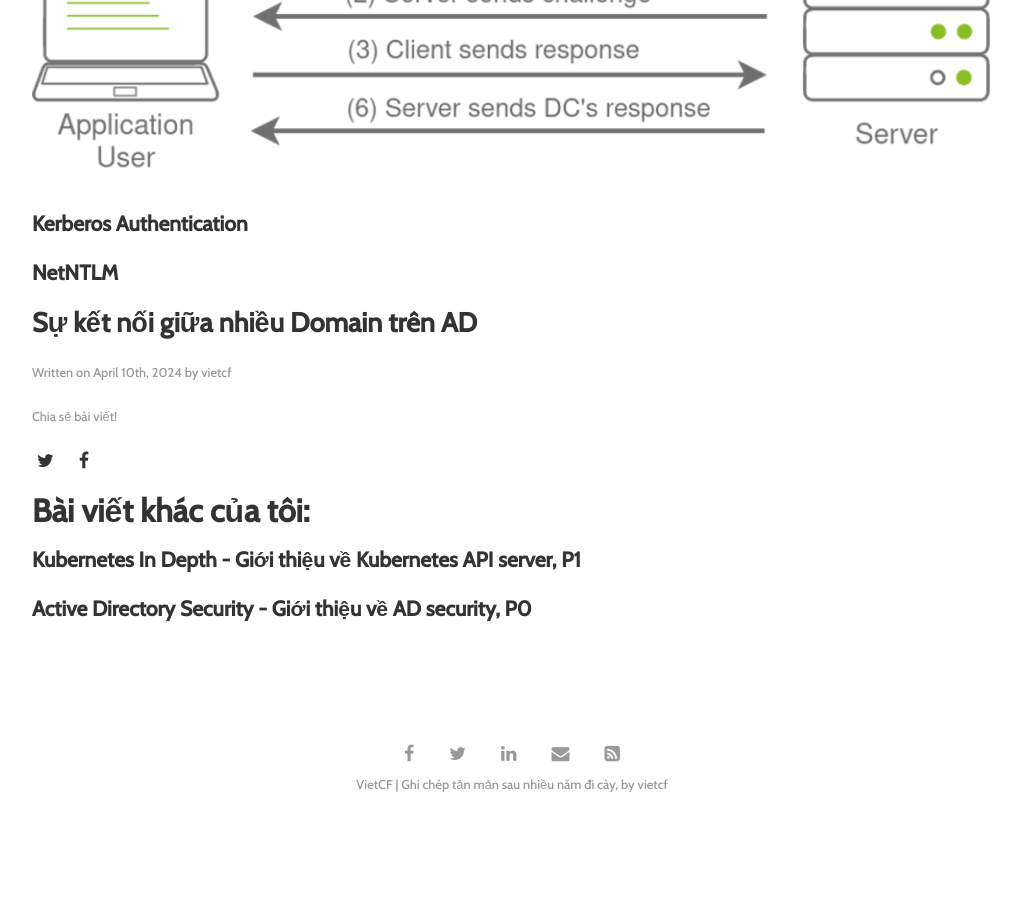
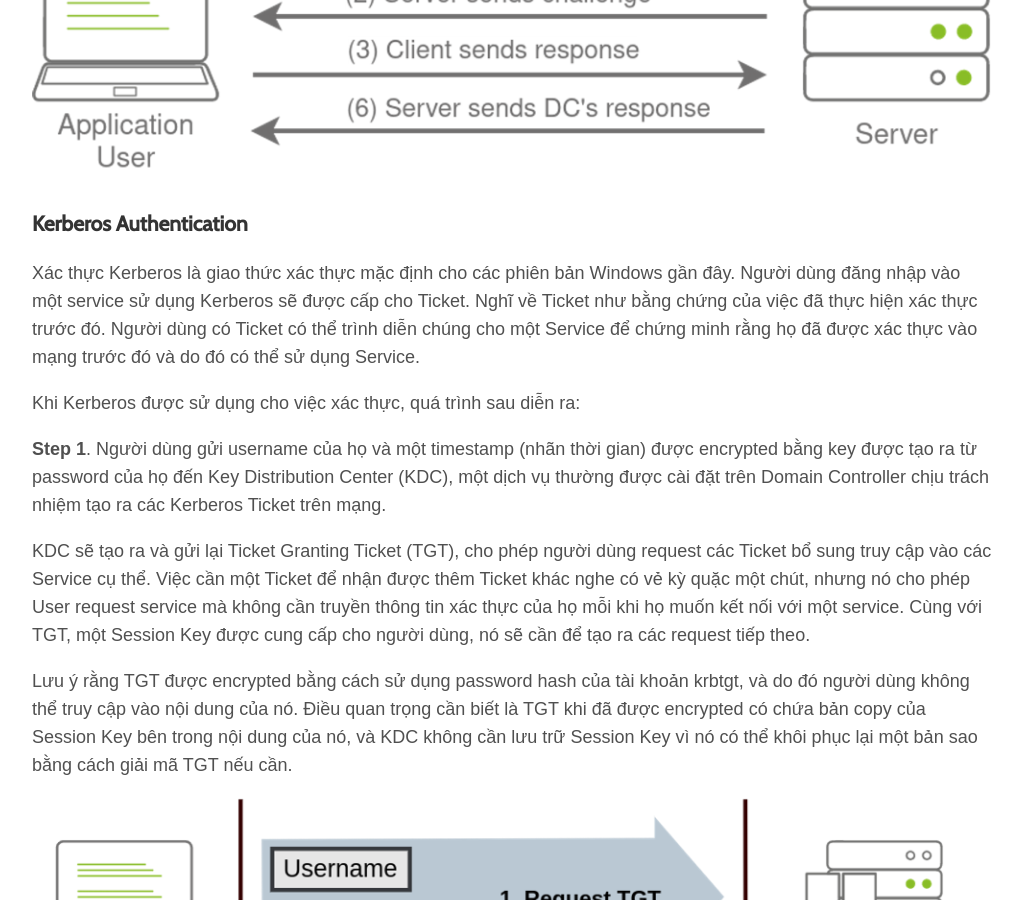
Before and after one commit to vietcf/vietchoi, a Jekyll site: the page built from _posts/2024-04-10-ActiveDirectorySecurity-Active-Directory-In-Basic-p1.md, in a window 1280 px wide and 900 px high, scrolled down 10339 px. Shown: the whole window, without its empty margins (128-1150 px from the left). Built offline with Jekyll 4.4.1, drawn with Linux system fonts in a browser that asks for light colours; some web fonts are replaced; before the commit the page ends 11170 px from its top, so only the background shows below that.

```diff
--- a/_posts/2024-04-10-ActiveDirectorySecurity-Active-Directory-In-Basic-p1.md
+++ b/_posts/2024-04-10-ActiveDirectorySecurity-Active-Directory-In-Basic-p1.md
@@ -117,9 +117,14 @@
 ![NTLM Logon]( {{site.url}}/assets/img/2024/04/10/06-netNTLM-authen-method.png)
 
 ### Kerberos Authentication
+Xác thực Kerberos là giao thức xác thực mặc định cho các phiên bản Windows gần đây. Người dùng đăng nhập vào một service sử dụng Kerberos sẽ được cấp cho Ticket. Nghĩ về Ticket như bằng chứng của việc đã thực hiện xác thực trước đó. Người dùng có Ticket có thể trình diễn chúng cho một Service để chứng minh rằng họ đã được xác thực vào mạng trước đó và do đó có thể sử dụng Service.
 
+Khi Kerberos được sử dụng cho việc xác thực, quá trình sau diễn ra:
 
+**Step 1**. Người dùng gửi username của họ và một timestamp (nhãn thời gian) được encrypted bằng key được tạo ra từ password của họ đến Key Distribution Center (KDC), một dịch vụ thường được cài đặt trên Domain Controller chịu trách nhiệm tạo ra các Kerberos Ticket trên mạng.
 
-### NetNTLM
+KDC sẽ tạo ra và gửi lại Ticket Granting Ticket (TGT), cho phép người dùng request các Ticket bổ sung truy cập vào các Service cụ thể. Việc cần một Ticket để nhận được thêm Ticket khác nghe có vẻ kỳ quặc một chút, nhưng nó cho phép User request service mà không cần truyền thông tin xác thực của họ mỗi khi họ muốn kết nối với một service. Cùng với TGT, một Session Key được cung cấp cho người dùng, nó sẽ cần để tạo ra các request tiếp theo.
 
-## Sự kết nối giữa nhiều Domain trên AD
+Lưu ý rằng TGT được encrypted bằng cách sử dụng password hash của tài khoản krbtgt, và do đó người dùng không thể truy cập vào nội dung của nó. Điều quan trọng cần biết là TGT khi đã được encrypted có chứa bản copy của Session Key bên trong nội dung của nó, và KDC không cần lưu trữ Session Key vì nó có thể khôi phục lại một bản sao bằng cách giải mã TGT nếu cần.
+
+![Keberos step 1]( {{site.url}}/assets/img/2024/04/10/07-keberos-step1.png)
```
Also changed, not shown: assets/img/2024/04/10/07-keberos-step1.png (added), assets/img/2024/04/10/07-keberos-step2.png (added).
